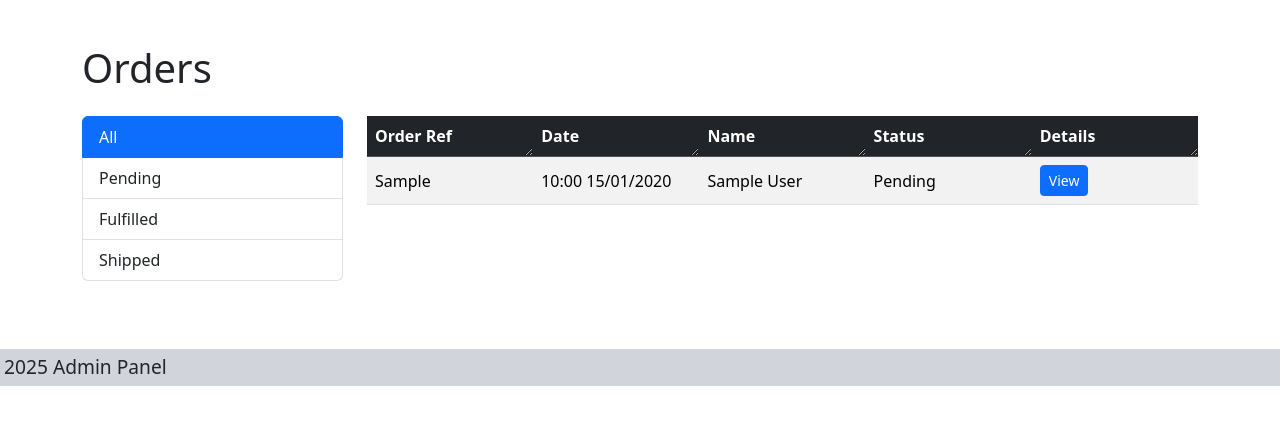
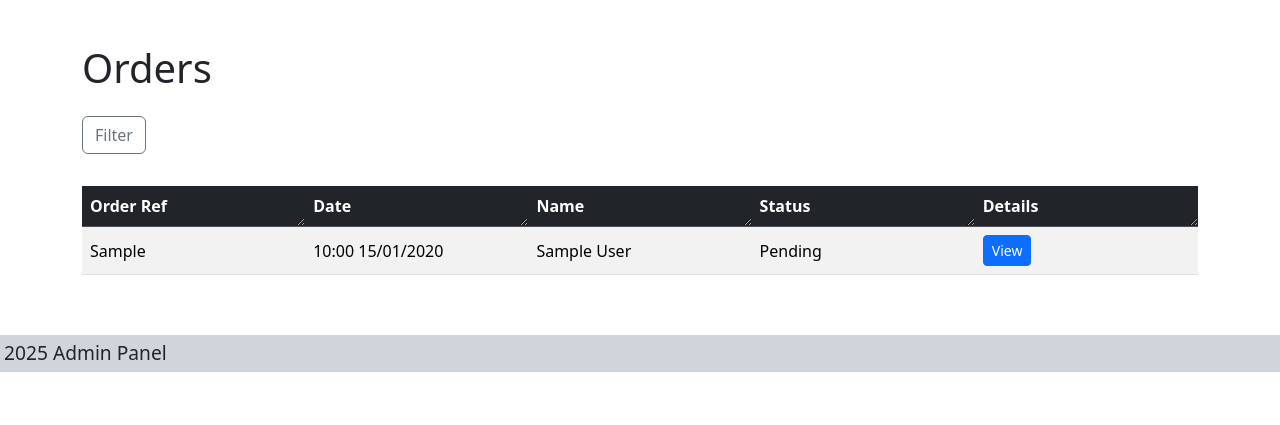
Before and after one commit to james-fitz86/pickle-polona, a Flask app: page /admin/orders in a window 1280 px wide. Shown: the part 254-679 px from the top of the page. Run offline with Flask 3, Linux system fonts and the light colour scheme; the visitor is signed in with stand-in values (Sample User, id 1); tables that the repository leaves empty hold one stand-in row (values such as "Sample post").

Commit message:
changed filter sidebar to collapsable section

```diff
--- a/templates/admin/orders.html
+++ b/templates/admin/orders.html
@@ -7,6 +7,8 @@
     <h1 class="mb-4">Orders</h1>
     <div class="row">
         <div class="col-md-3 mb-4">
+            <details>
+                <summary class="btn btn-outline-secondary mb-2">Filter</summary>
                 <div class="list-group">
                     <a href="{{ url_for('admin.orders') }}" class="list-group-item list-group-item-action {% if not selected_status %}active{% endif %}">
                         All
@@ -21,8 +23,9 @@
                         Shipped
                     </a>
                 </div>
+            </details>
         </div>
-        <div class="col-md-9">
+        <div class="table-responsive">
             <table class="table table-striped table-hover align-middle">
                 <thead class="table-dark">
                     <tr>
```
Lines whose indentation alone changed are shown as unchanged.
